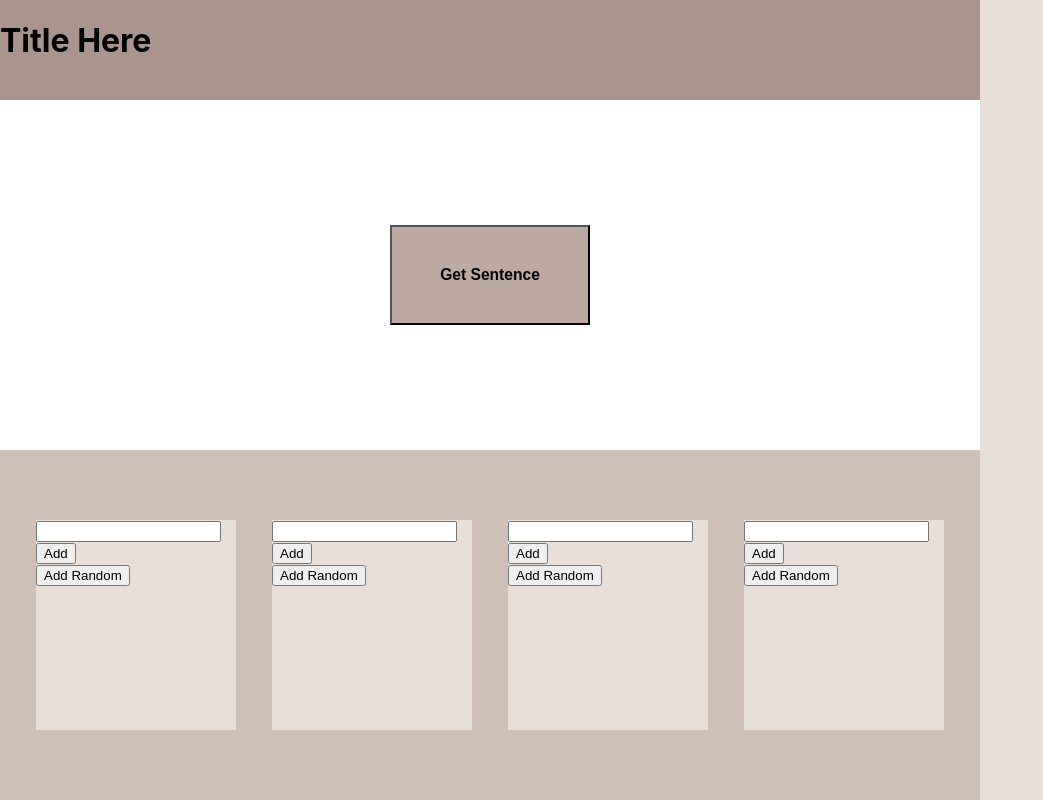
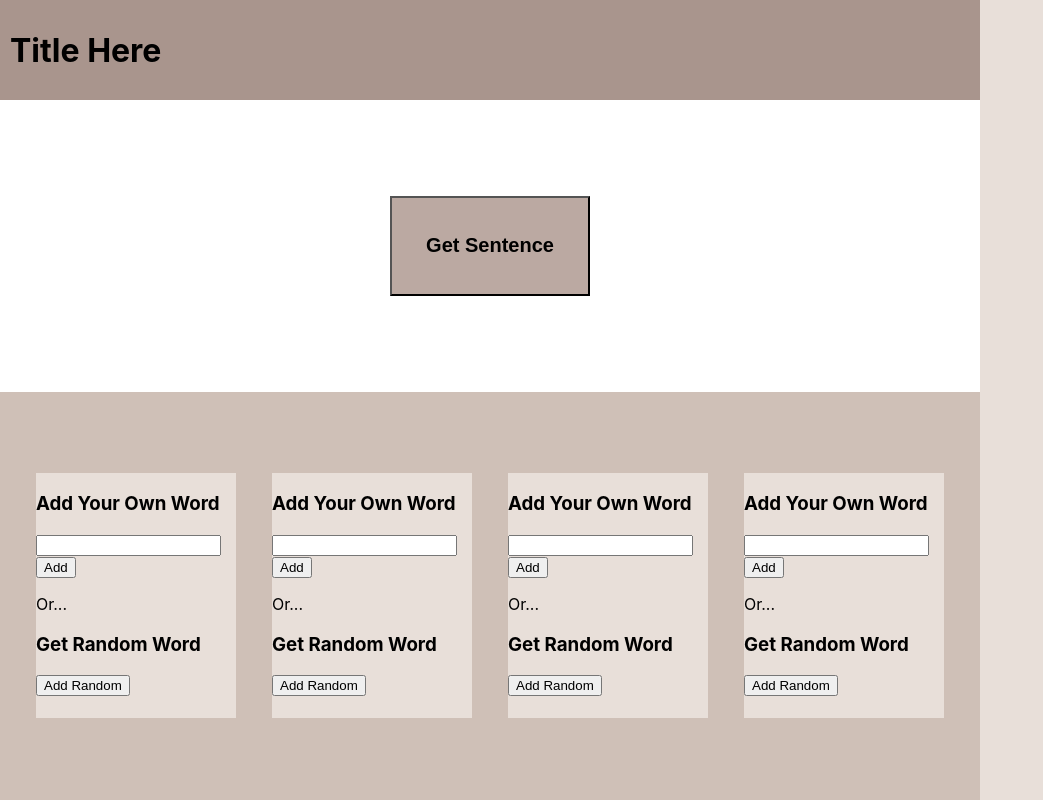
Before and after one commit to elliotcraig25/NoDB, a React (Create React App) app: page / in a window 1280 px wide. Shown: the whole page, without its empty margins (0-1043 px from the left). Built offline with nearby package versions, Linux system fonts and the light colour scheme.

Commit message:
added some styling

```diff
--- a/src/App.css
+++ b/src/App.css
@@ -34,6 +34,8 @@
     height: 100px;
     width: 100%;
     display: flex;
+    align-items: center;
+    padding-left: 10px;
   }
 
   .scenario-and-response {
@@ -60,11 +62,12 @@
 
     .responses-display {
       background-color: #cfc0b7;
-      height: 50%;
+      height: 70%;
       width: 100%;
       display: flex;
       justify-content: space-evenly;
       align-items: center;
+
     }
 
       .response-a-one {
@@ -73,12 +76,15 @@
         width: 200px;
         display: flex;
         flex-direction: column;
+        align-items: center;
       }
 
-        /* .response-a-two {
+        .response-a-three {
           display: flex;
           flex-direction: column;
-        } */
+          justify-content: center;
+          align-items: center;
+        }
 
 
 
--- a/src/Components/MainComponent/ScenarioAndResponses/Responses/Responses/ResponseA1.js
+++ b/src/Components/MainComponent/ScenarioAndResponses/Responses/Responses/ResponseA1.js
@@ -120,19 +120,22 @@ class ResponseA1 extends Component {
         return(
             <div className='response-a-one' >
                 {this.state.submitedInput.length ? (
-                    <div className='response-a-two'>
+                    <div className='response-a-three'>
                         <p>{this.state.submitedInput}</p>
+                        <button onClick={()=>this.updateResponse()}>Add</button>
+                        <br />
                         <button onClick={()=>this.clearSumbitedInput()}>Reset</button>
-                        <button onClick={()=>this.updateResponse()}>Add</button>
                     </div>
                 ) : (
                     <div className='response-a-two'>
+                        <h3>Add Your Own Word</h3>
                         <input className='response-input'
                         onChange={(e)=>this.handleUserInput(e.target.value)}
                         />
-                        <br />
                         <button onClick={()=>this.handleButtonClick()}>Add</button>
                         <br />
+                        <p>Or...</p>
+                        <h3>Get Random Word</h3>
                         <button onClick={()=>this.handleAddRandom()}>Add Random</button>
                     </div>
                 )
--- a/src/Components/MainComponent/ScenarioAndResponses/ScenarioDisplay/ScenarioDisplay.js
+++ b/src/Components/MainComponent/ScenarioAndResponses/ScenarioDisplay/ScenarioDisplay.js
@@ -24,7 +24,7 @@ class ScenarioDisplay extends Component {
                     ${response.data[this.state.curIndex].senPartThree}
                     ${response.data[this.state.curIndex].wordHolderThree}
                     ${response.data[this.state.curIndex].senPartFour}
-                    ${response.data[this.state.curIndex].wordHolderFour}ed
+                    ${response.data[this.state.curIndex].wordHolderFour}
                     ${response.data[this.state.curIndex].senPartFive}`
             })
         })
@@ -60,7 +60,7 @@ class ScenarioDisplay extends Component {
                     ) : (
                         <div>
                             <button className="button-div-one" onClick={()=>this.handleDivButtonClick()}>
-                                <h3>Get Sentence</h3>
+                                <h2>Get Sentence</h2>
                             </button>
                         </div>
                     )
```
